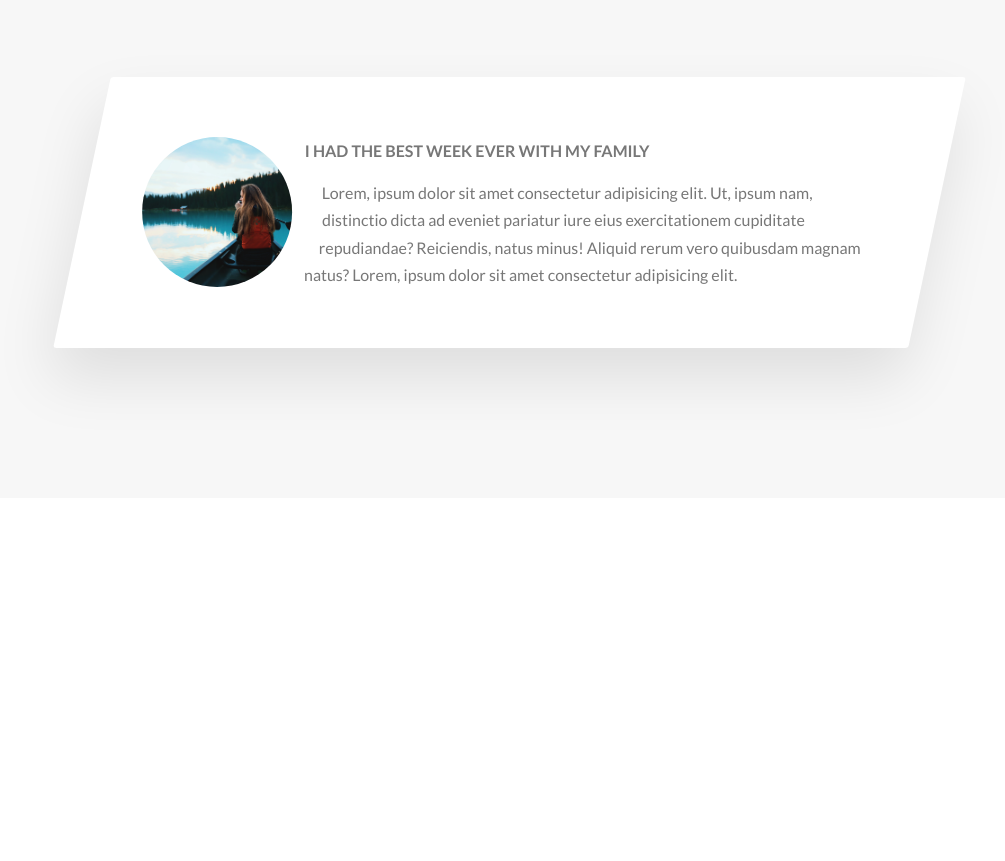
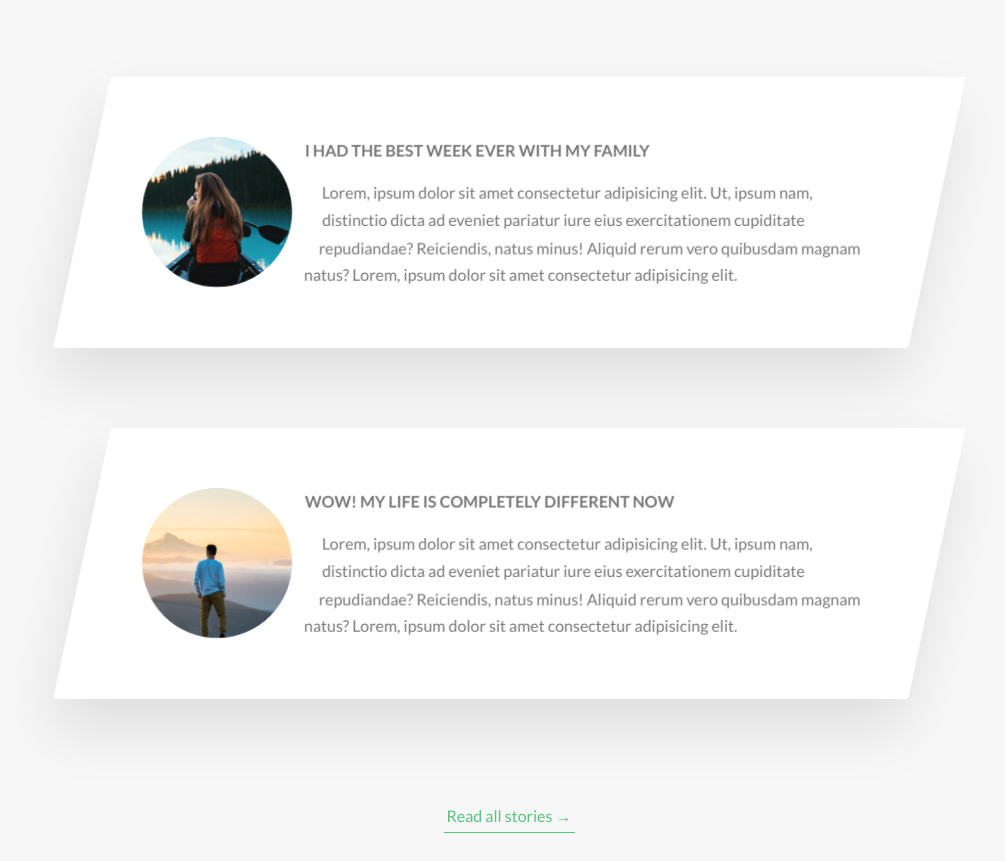
Before and after one commit to fabiovalinhos/Natours, a website: page index.html in a window 1280 px wide. Shown: the part 3547-4408 px from the top of the page, without its empty margins (131-1136 px from the left). Before the commit the page ends 4075 px from the top, so only its background shows below. Drawn offline with Linux system fonts and the light colour scheme.

Commit message:
Update stories section

```diff
--- a/index.html
+++ b/index.html
@@ -233,6 +233,26 @@
                         </div>
                     </div>
                 </div>
+
+                <div class="row">
+                    <div class="story">
+                        <figure class="story__shape">
+                            <img src="img/nat-9.jpg" alt="Person on a tour" class="story__img">
+                            <figcaption class="story__caption">Jack Wilson</figcaption>
+                        </figure>
+                        <div class="story__text">
+                            <h3 class="heading-tertiary u-margin-bottom-small">WOW! My life is completely different now</h3>
+                            <p>
+                                Lorem, ipsum dolor sit amet consectetur adipisicing elit. Ut, ipsum nam, distinctio dicta ad eveniet pariatur iure eius exercitationem cupiditate repudiandae? Reiciendis, natus minus! Aliquid rerum vero quibusdam magnam natus? Lorem, ipsum dolor sit amet consectetur adipisicing elit.
+                            </p>
+                        </div>
+                    </div>
+                </div>
+
+                <div class="u-center-text u-margin-top-huge">
+                    <a href="#" class="btn-text">Read all stories &rarr;</a>
+                </div>
+
             </section>
         </main>
 
--- a/sass/components/_story.scss
+++ b/sass/components/_story.scss
@@ -28,6 +28,11 @@
     &__img {
         // para acertar a figura, foi tentado width
         height: 100%;
+
+        // criar o efeito de hover zoom, estranho
+        transform: translateX(-4rem) scale(1.4);
+        backface-visibility: hidden;
+        transition: all .5s;
     }
 
     &__text {
@@ -46,10 +51,16 @@
         text-align: center;
         opacity: 0;
         transition: all .5s;
+        backface-visibility: hidden;
     }
 
     &:hover &__caption {
         opacity: 1;
         transform: translate(-50%, -50%);
     }
+
+    &:hover &__img {
+        transform: translateX(-4rem) scale(1);
+        filter: blur(3px) brightness(.8);
+    }
 }
```
Also changed, not shown: css/style.css.
